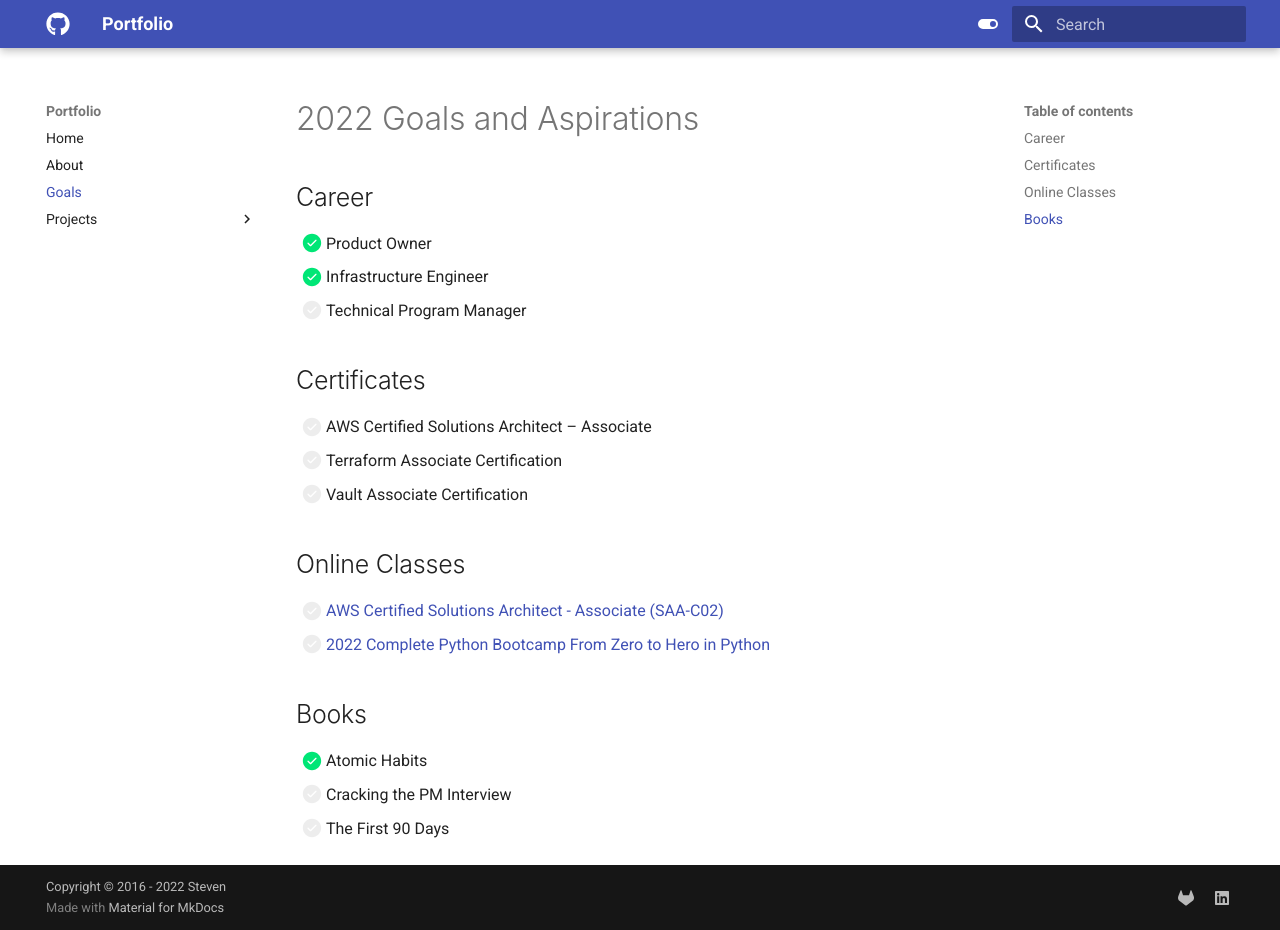
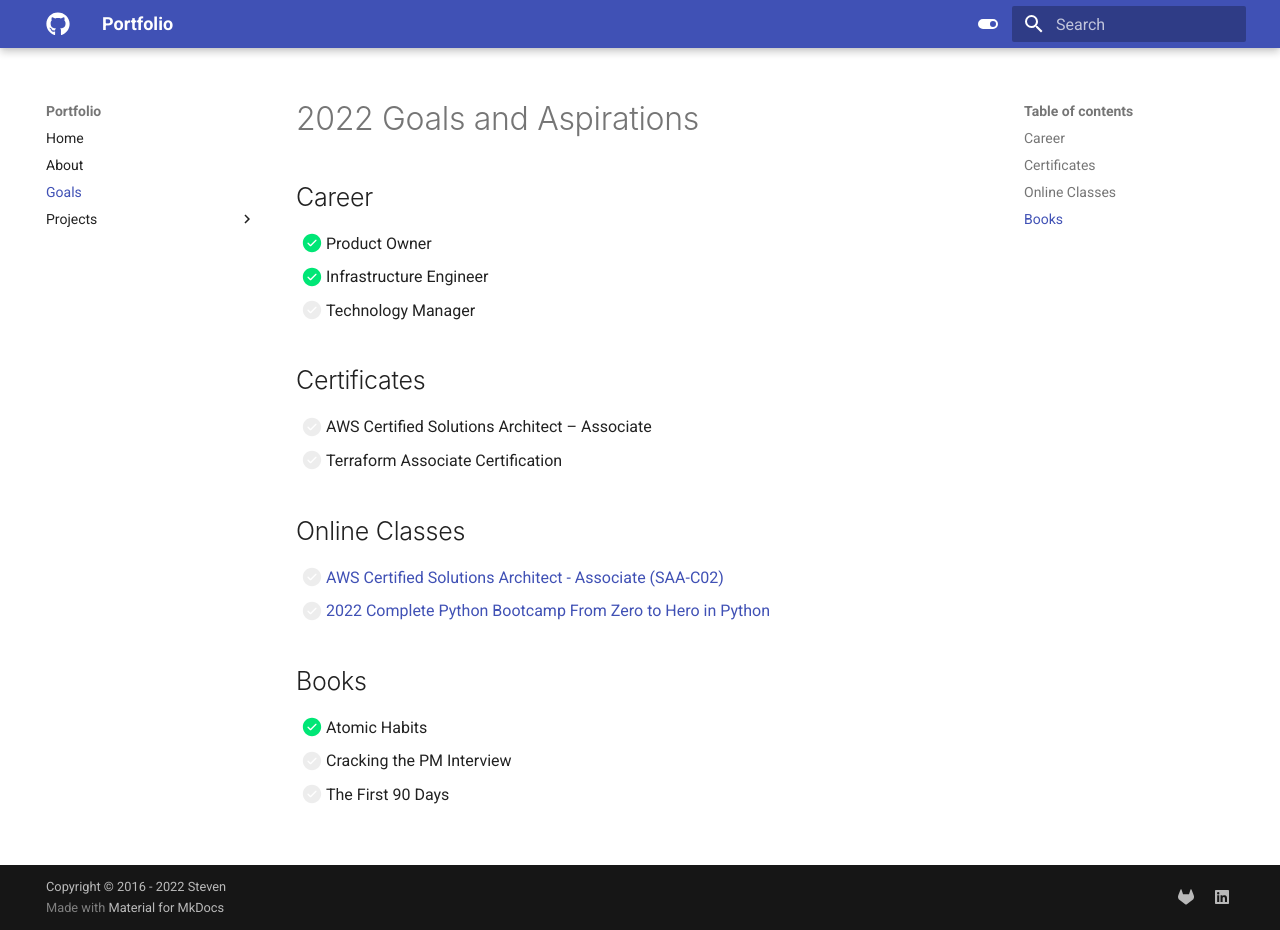
Before and after one commit to stevejoluc/stevejoluc.github.io, an MkDocs documentation site: the page built from docs/goals/goals.md, in a window 1280 px wide and 930 px high. Built offline with MkDocs 1.6.1 and Material for MkDocs 9.7.7, drawn with Linux system fonts in a browser that asks for light colours.

Commit message:
update goals

```diff
--- a/docs/goals/goals.md
+++ b/docs/goals/goals.md
@@ -2,12 +2,11 @@
 ## Career
 - [x] Product Owner
 - [x] Infrastructure Engineer
-- [ ] Technical Program Manager
+- [ ] Technology Manager
 
 ## Certificates
 - [ ] AWS Certified Solutions Architect – Associate
 - [ ] Terraform Associate Certification
-- [ ] Vault Associate Certification
 
 ## Online Classes
 - [ ] [AWS Certified Solutions Architect - Associate (SAA-C02)](https://learn.cantrill.io/p/aws-certified-solutions-architect-associate-saa-c02)
```
